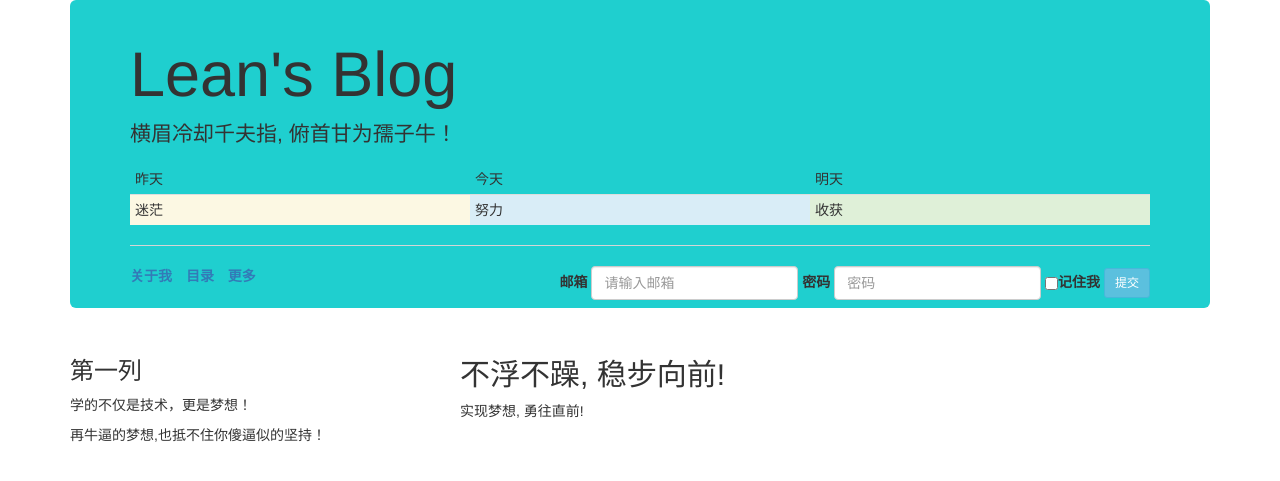
After one commit to HeyManLean/MyBlog, a Python web app: template blog/templates/home.html in a window 1280 px wide. The commit adds this page. Shown: the top 481 px of the page. Run offline with Jinja, Linux system fonts and the light colour scheme; the template is opened without the code that fills it, so the values that code supplies are empty; some libraries are stand-ins or nearby versions.

Commit message:
添加bootstra

```diff
--- /dev/null
+++ b/blog/templates/home.html
@@ -0,0 +1,65 @@
+{% extends "bootstrap/base.html" %} {% block navbar %}
+<div class="container">
+    <div class="jumbotron" style="padding-bottom: 12px; padding-top: 20px; background-color: rgb(31, 207, 207)">
+        <h1>Lean's Blog</h1>
+        <p>横眉冷却千夫指, 俯首甘为孺子牛！</p>
+        <table class="table table-hover table-condensed">
+            <thead>
+                <tr>
+                    <td>昨天</td>
+                    <td>今天</td>
+                    <td>明天</td>
+                </tr>
+            </thead>
+            <tbody>
+                <tr>
+                    <td class="warning">迷茫</td>
+                    <td class="info">努力</td>
+                    <td class="success">收获</td>
+                </tr>
+            </tbody>
+        </table>
+        <hr>
+        <form class="form-inline" role="form" style="float: right;">
+            <div class="form-group">
+                <label for="email">邮箱</label>
+                <input type="text" class="form-control" id="email" placeholder="请输入邮箱">
+                <label for="password">密码</label>
+                <input type="password" class="form-control" id="password" placeholder="密码">
+                <label>
+                    <input type="checkbox" class="checkbox">记住我
+                </label>
+                <button type="submit" class="btn btn-info btn-sm">提交</button>
+            </div>
+        </form>
+        <ul class="list-inline ">
+            <li>
+                <a href="#">
+                    <strong>关于我</strong>
+                </a>
+            </li>
+            <li>
+                <a href="#">
+                    <strong>目录</strong>
+                </a>
+            </li>
+            <li>
+                <a href="#">
+                    <strong>更多</strong>
+                </a>
+            </li>
+        </ul>
+    </div>
+    <div class="row">
+        <div class="col-sm-4">
+            <h3>第一列</h3>
+            <p>学的不仅是技术，更是梦想！</p>
+            <p>再牛逼的梦想,也抵不住你傻逼似的坚持！</p>
+        </div>
+        <div class="col-sm-8">
+            <h2>不浮不躁, 稳步向前!</h2>
+            <p>实现梦想, 勇往直前!</p>
+        </div>
+    </div>
+</div>
+{% endblock %}
--- a/blog/templates/index.html
+++ b/blog/templates/index.html
@@ -5,6 +5,7 @@
   <meta charset="UTF-8">
   <title> Lean's Blog </title>
   <link rel="stylesheet" type="text/css" href="../static/code.css">
+  <link rel="shortcut icon" href="../static/images/lean-logo.png" type="image/x-icon">
   <script src="../static/jquery-3.3.1.js"></script>
   <script>
     $(document).ready(function () {
--- a/requirements.txt
+++ b/requirements.txt
@@ -1,2 +1,3 @@
 flask==0.12.2
 flask-login==0.4.1
+flask-bootstrap==3.3.7.1
--- a/run.py
+++ b/run.py
@@ -1,4 +1,4 @@
 from blog import app
 
 if __name__ == '__main__':
-    app.run("0.0.0.0", debug=True)
+    app.run("0.0.0.0", debug=True, port=5005)
```
Also changed, not shown: blog/__init__.py (+10 -3 lines).
